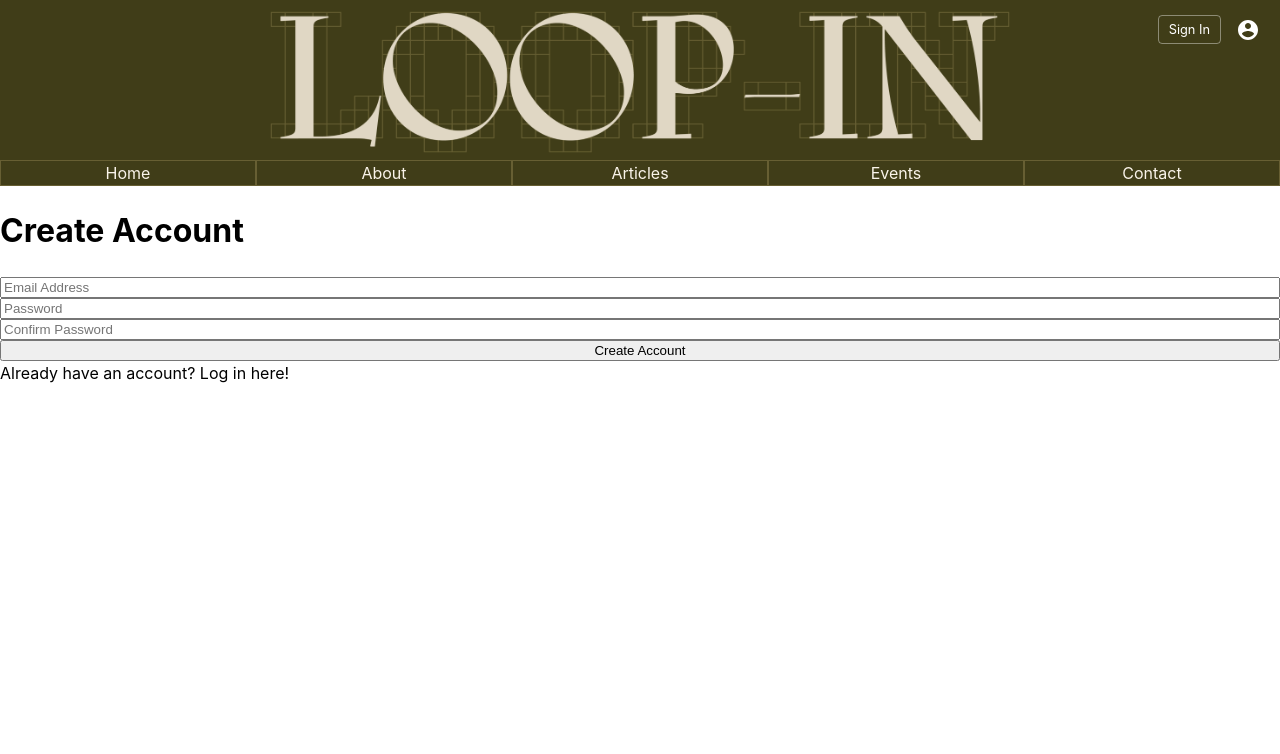
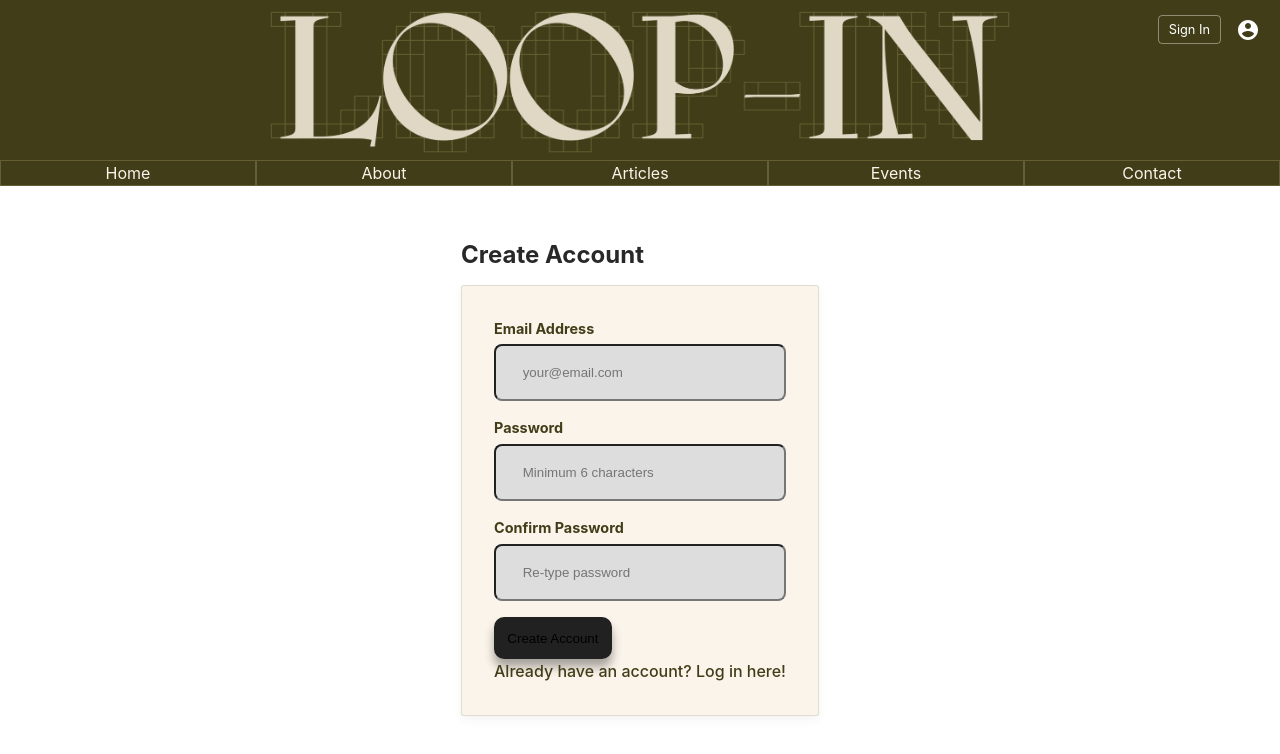
Before and after one commit to eric-laudrum/AdventureClub, a React (Vite) app in the folder front-end/: page /create-account in a window 1280 px wide. Shown: the top 754 px of the page. Built offline with nearby package versions, Linux system fonts and the light colour scheme; no server answers.

Commit message:
update/ style for create account page

```diff
--- a/front-end/src/pages/CreateAccountPage.jsx
+++ b/front-end/src/pages/CreateAccountPage.jsx
@@ -34,34 +34,61 @@ export default function CreateAccountPage(){
         }
     }
 
-    return(
-        <>
-        <h1>Create Account</h1>
+    return (
 
-        {/* Error handling */}
-        { error && <p>{error}</p>}
+        <div className="section-container">
+            <div className="article-head">
+                <h1 className="section-title">Create Account</h1>
+            </div>
 
+            <div className="new-article-form">
+                {error && <p>{error}</p>}
 
+                <div className="input-field">
+                    <label>Email Address</label>
                     <input
-            placeholder="Email Address"
-            value={ email }
+                        className="article-title-input"
+                        placeholder="your@email.com"
+                        value={email}
                         onChange={e => setEmail(e.target.value)}
                     />
+                </div>
+
+                <div className="input-field">
+                    <label>Password</label>
                     <input
-            placeholder="Password"
+                        className="article-title-input"
+                        placeholder="Minimum 6 characters"
                         type="password"
-            value={ password }
+                        value={password}
                         onChange={e => setPassword(e.target.value)}
                     />
+                </div>
+
+                <div className="input-field">
+                    <label>Confirm Password</label>
                     <input
-            placeholder="Confirm Password"
+                        className="article-title-input"
+                        placeholder="Re-type password"
                         type="password"
-            value={ confirmPassword }
+                        value={confirmPassword}
                         onChange={e => setConfirmPassword(e.target.value)}
                     />
-        <button onClick={ createAccount }>Create Account</button>
-        <Link to='/login'>Already have an account? Log in here!</Link>
+                </div>
 
-        </>
+                <button
+                    className="edit-button"
+                    onClick={createAccount}
+                >
+                    Create Account
+                </button>
+
+                <div>
+                    <Link to='/login' className="text-link">
+                        Already have an account? Log in here!
+                    </Link>
+                </div>
+            </div>
+        </div>
     );
 }
```
Lines whose indentation alone changed are shown as unchanged.
